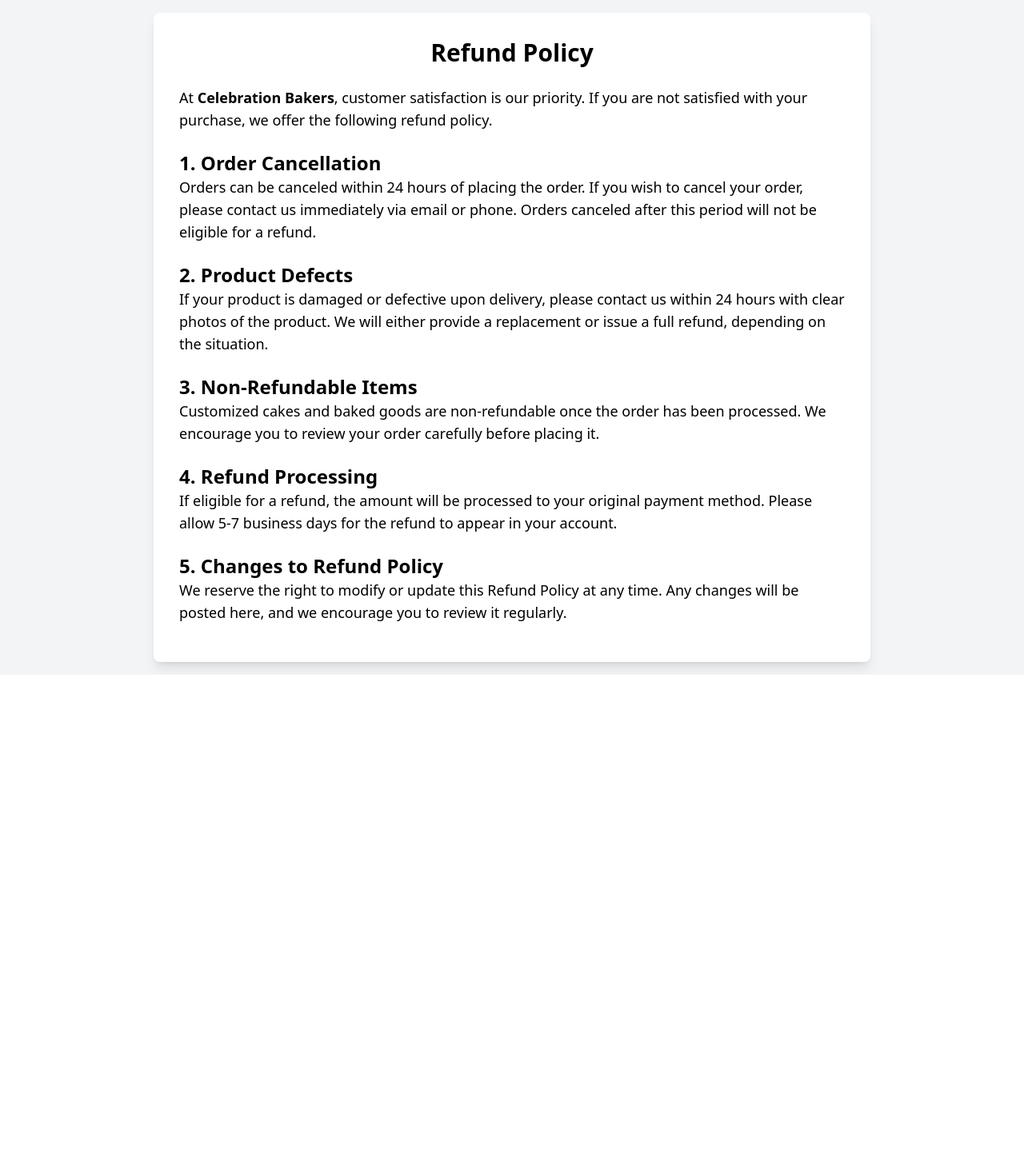
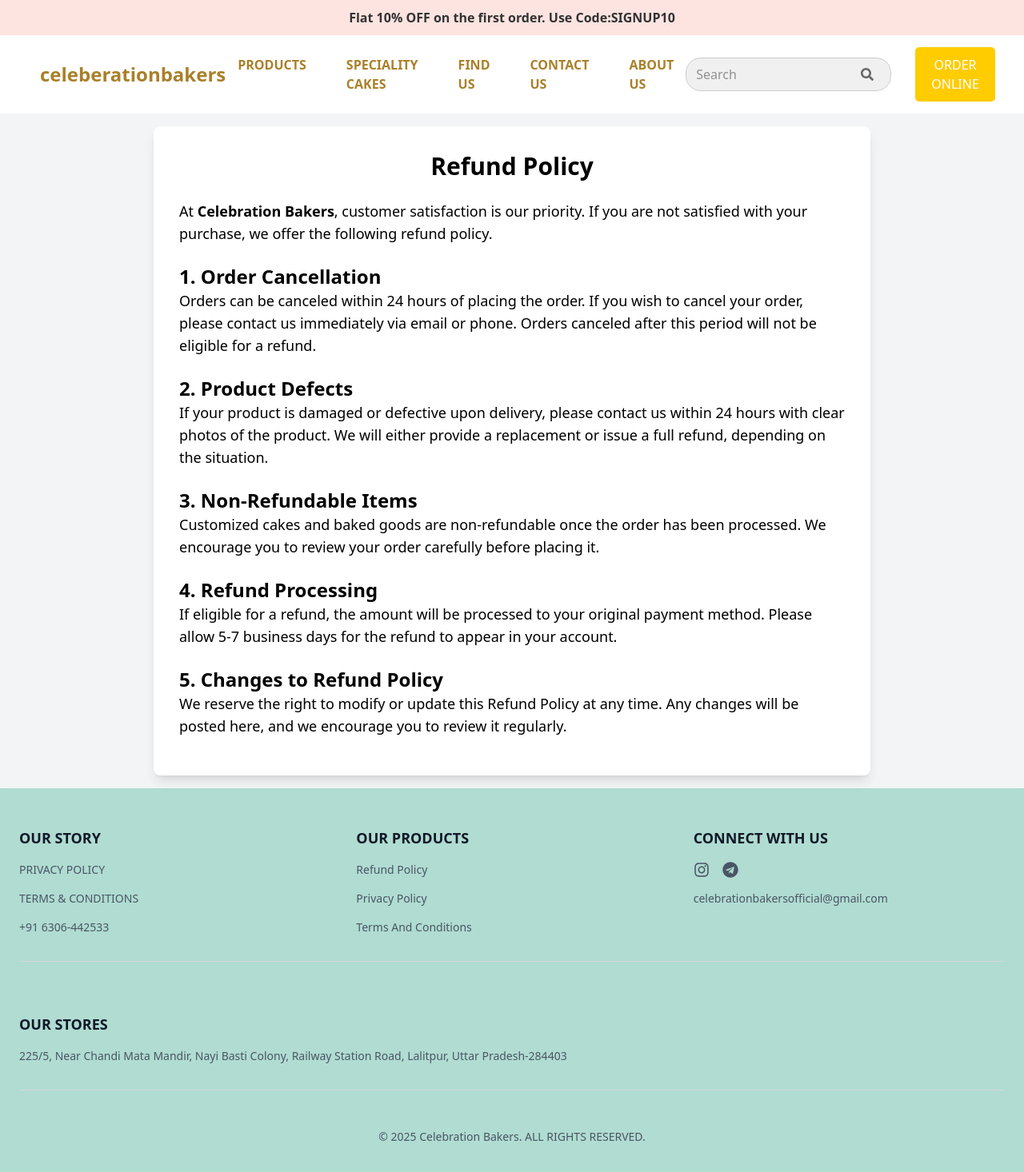
Before and after one commit to celebrationbakersofficial/celebratiobakers, a React (Vite) app: page /refund in a window 1280 px wide. Shown: the top 1466 px of the page at 80% size. Before the commit the page ends 844 px from the top, so only its background shows below. Built offline with nearby package versions, Linux system fonts and the light colour scheme.

Commit message:
new design changes for mobile devices

```diff
--- a/src/App.jsx
+++ b/src/App.jsx
@@ -588,6 +588,7 @@
 import TermsAndConditions from "./termss/TermsAndConditions";
 import PrivacyPolicy from "./termss/PrivacyPolicy";
 import RefundPolicy from "./termss/RefundPolicy";
+import ScrollToTop from "./ScrollToTop.JSX";
 const slides = [
   {
     image: slider1,
@@ -630,6 +631,7 @@
 
   return (
     <Router>
+    <ScrollToTop />
     <Routes>
     <Route path="/" element={
     <div >
--- /dev/null
+++ b/src/ScrollToTop.JSX
@@ -0,0 +1,18 @@
+import React, { useEffect } from 'react';
+import { useLocation } from 'react-router-dom';
+
+const ScrollToTop = () => {
+  const location = useLocation();
+
+  useEffect(() => {
+    window.scrollTo({
+      top: 0,
+      left: 0,
+      behavior: 'smooth', // Adding smooth scrolling behavior
+    });
+  }, [location]);
+
+  return null;
+};
+
+export default ScrollToTop;
--- a/src/components/Footer.jsx
+++ b/src/components/Footer.jsx
@@ -278,6 +278,9 @@
 import { FaFacebookF, FaInstagram, FaTelegram, FaTwitter } from 'react-icons/fa'; // Import React Icons
 
 const Footer = () => {
+  const scrollToTop = () => {
+    window.scrollTo(0, 0);
+  };
   return (
     <footer className="bg-[#b0dcd1] text-gray-800 text-sm font-sans shadow-lg">
       {/* Main Footer Content */}
@@ -287,7 +290,9 @@
           {/* Column 1 */}
           <div className="space-y-4">
             <p className="font-semibold text-lg text-gray-900">OUR STORY</p>
-            <Link to="/privacy" className="block text-sm text-gray-600 hover:text-amber-600 transition-colors">PRIVACY POLICY</Link>
+            <Link to="/privacy"
+            onClick={scrollToTop}
+            className="block text-sm text-gray-600 hover:text-amber-600 transition-colors">PRIVACY POLICY</Link>
             <Link to="/terms" className="block text-sm text-gray-600 hover:text-amber-600 transition-colors">TERMS & CONDITIONS</Link>
             <a href="tel:+918182881881" className="block text-sm text-gray-600 hover:text-amber-600 transition-colors mt-4">+91 6306-442533</a>
           </div>
@@ -295,10 +300,17 @@
           {/* Column 2 */}
           <div className="space-y-4">
             <p className="font-semibold text-lg text-gray-900">OUR PRODUCTS</p>
-            <Link to="/refund" className="block text-sm text-gray-600 hover:text-amber-600 transition-colors">Refund Policy</Link>
-            <Link to="/privacy" className="block text-sm text-gray-600 hover:text-amber-600 transition-colors">Privacy Policy</Link>
-            <Link to="/terms" className="block text-sm text-gray-600 hover:text-amber-600 transition-colors">Terms And Conditions</Link>
-            <a href="mailto:celebrationbakersofficial@gmail.com" className="block text-sm text-gray-600 hover:text-amber-600 transition-colors mt-4">celebrationbakersofficial@gmail.com</a>
+            <Link to="/refund"
+              onClick={scrollToTop} // Trigger scroll to top
+
+className="block text-sm text-gray-600 hover:text-amber-600 transition-colors">Refund Policy</Link>
+            <Link to="/privacy"
+                          onClick={scrollToTop} // Trigger scroll to top
+
+             className="block text-sm text-gray-600 hover:text-amber-600 transition-colors">Privacy Policy</Link>
+            <Link to="/terms"
+                          onClick={scrollToTop} // Trigger scroll to top
+            className="block text-sm text-gray-600 hover:text-amber-600 transition-colors">Terms And Conditions</Link>
           </div>
 
           {/* Column 3 */}
@@ -318,14 +330,15 @@
                 <FaTelegram className="text-xl" />
               </a>
             </div>
+            <a href="mailto:celebrationbakersofficial@gmail.com" className="block text-sm text-gray-600 hover:text-amber-600 transition-colors mt-4">celebrationbakersofficial@gmail.com</a>
           </div>
         </div>
 
         {/* Store Locations Section */}
         <div className="py-8 border-b border-gray-300">
   <h3 className="font-semibold text-lg text-gray-900 mb-4">OUR STORES</h3>
-          <div className="grid grid-cols-2 sm:grid-cols-3 md:grid-cols-4 lg:grid-cols-6 gap-4 text-sm text-gray-600">
-            {['Ambala'].map((city) => (
+  <div className="flex space-x-4 overflow-x-auto text-sm text-gray-600">
+    {['225/5, Near Chandi Mata Mandir, Nayi Basti Colony, Railway Station Road, Lalitpur, Uttar Pradesh-284403'].map((city) => (
       <span
         key={city}
         className="hover:text-amber-600 cursor-pointer transition-colors"
@@ -336,8 +349,9 @@
   </div>
 </div>
 
+
         {/* Sitemap & Newsletter Section */}
-        <div className="flex flex-col md:flex-row justify-between items-center py-8 border-b border-gray-300">
+        {/* <div className="flex flex-col md:flex-row justify-between items-center py-8 border-b border-gray-300">
           <Link to="/sitemap" className="font-semibold text-lg text-gray-900 hover:text-amber-600 transition-colors mb-4 md:mb-0">
             HTML SITEMAP
           </Link>
@@ -351,11 +365,11 @@
               Sign up for updates
             </button>
           </div>
-        </div>
+        </div> */}
 
         {/* Copyright Section */}
         <div className="pt-8 mt-4 text-center text-sm text-gray-600">
-          <p>© {new Date().getFullYear()} Celebration Bakers FOODS. ALL RIGHTS RESERVED.</p>
+          <p>© {new Date().getFullYear()} Celebration Bakers. ALL RIGHTS RESERVED.</p>
         </div>
       </div>
     </footer>
--- a/src/termss/PrivacyPolicy.jsx
+++ b/src/termss/PrivacyPolicy.jsx
@@ -1,7 +1,33 @@
-import React from 'react';
+import React, { useEffect, useState } from 'react';
+import Navbar from '../components/Navbar/Navbar';
+import Footer from '../components/Footer';
 
 const PrivacyPolicy = () => {
+          const [isSticky, setIsSticky] = useState(false);
+          const [menuOpen, setMenuOpen] = useState(false); // State to track if menu is open
+
+          // Handle scroll event to toggle sticky class
+          const handleScroll = () => {
+            if (window.scrollY > 50) {
+              setIsSticky(true);
+            } else {
+              setIsSticky(false);
+            }
+          };
+
+          useEffect(() => {
+            window.addEventListener("scroll", handleScroll);
+            return () => {
+              window.removeEventListener("scroll", handleScroll);
+            };
+          }, []);
+
+          const toggleMenu = (state) => {
+            setMenuOpen(state); // Toggle menu state when the hamburger icon is clicked
+          };
     return (
+        <>
+        <Navbar isSticky={isSticky} menuOpen={menuOpen} toggleMenu={toggleMenu} />
         <div className="bg-gray-100 min-h-screen flex items-center justify-center p-4">
             <div className="bg-white p-8 rounded-lg shadow-lg max-w-4xl w-full">
                 <h1 className="text-3xl font-bold text-center mb-6">Privacy Policy</h1>
@@ -45,6 +71,8 @@
                 </p>
             </div>
         </div>
+      <Footer />
+</>
     );
 };
 
--- a/src/termss/RefundPolicy.jsx
+++ b/src/termss/RefundPolicy.jsx
@@ -1,7 +1,33 @@
-import React from 'react';
+import React, { useEffect, useState } from 'react';
+import Navbar from '../components/Navbar/Navbar';
+import Footer from '../components/Footer';
 
 const RefundPolicy = () => {
+    const [isSticky, setIsSticky] = useState(false);
+    const [menuOpen, setMenuOpen] = useState(false); // State to track if menu is open
+
+    // Handle scroll event to toggle sticky class
+    const handleScroll = () => {
+      if (window.scrollY > 50) {
+        setIsSticky(true);
+      } else {
+        setIsSticky(false);
+      }
+    };
+
+    useEffect(() => {
+      window.addEventListener("scroll", handleScroll);
+      return () => {
+        window.removeEventListener("scroll", handleScroll);
+      };
+    }, []);
+
+    const toggleMenu = (state) => {
+      setMenuOpen(state); // Toggle menu state when the hamburger icon is clicked
+    };
     return (
+        <>
+        <Navbar isSticky={isSticky} menuOpen={menuOpen} toggleMenu={toggleMenu} />
         <div className="bg-gray-100 min-h-screen flex items-center justify-center p-4">
             <div className="bg-white p-8 rounded-lg shadow-lg max-w-4xl w-full">
                 <h1 className="text-3xl font-bold text-center mb-6">Refund Policy</h1>
@@ -35,6 +61,8 @@
                 </p>
             </div>
         </div>
+      <Footer />
+</>
     );
 };
 
--- a/src/termss/TermsAndConditions.jsx
+++ b/src/termss/TermsAndConditions.jsx
@@ -1,5 +1,7 @@
 import React from 'react';
 import { useState, useEffect } from "react";
+import Navbar from '../components/Navbar/Navbar';
+import Footer from '../components/Footer';
 
 const TermsAndConditions = () => {
       const [isSticky, setIsSticky] = useState(false);
```
Lines whose indentation alone changed are shown as unchanged.
